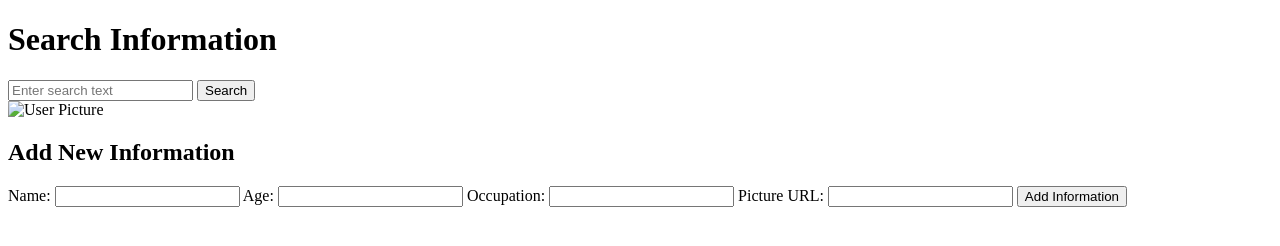
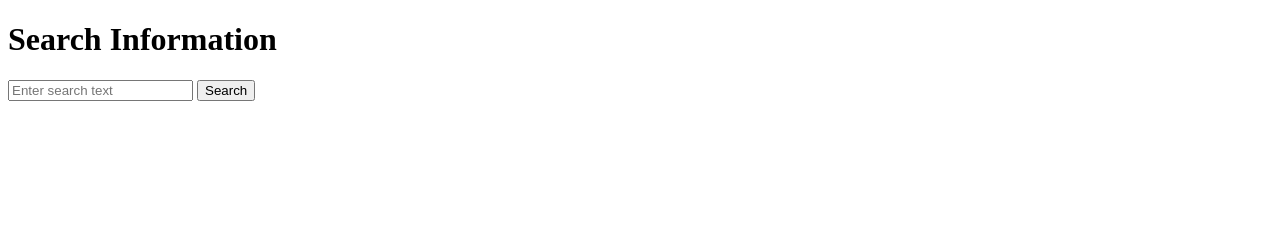
Before and after one commit to CrazyChloe03/collegeboardstuff, a plain HTML site: page index.html in a window 1280 px wide. Drawn offline with Linux system fonts and the light colour scheme.

Commit message:
Update index.html

```diff
--- a/index.html
+++ b/index.html
@@ -15,23 +15,7 @@
 
     <div id="searchResults"></div>
 
-    <div id="details">
-        <img id="picture" src="" alt="User Picture">
-        <p id="detailsInfo"></p>
-    </div>
-
-    <h2>Add New Information</h2>
-    <form id="addForm">
-        <label for="name">Name:</label>
-        <input type="text" id="name" required>
-        <label for="age">Age:</label>
-        <input type="number" id="age" required>
-        <label for="occupation">Occupation:</label>
-        <input type="text" id="occupation" required>
-        <label for="picture">Picture URL:</label>
-        <input type="text" id="pictureUrl" required>
-        <button type="button" onclick="addInformation()">Add Information</button>
-    </form>
+    <div id="details"></div>
 </body>
 
 </html>
```
